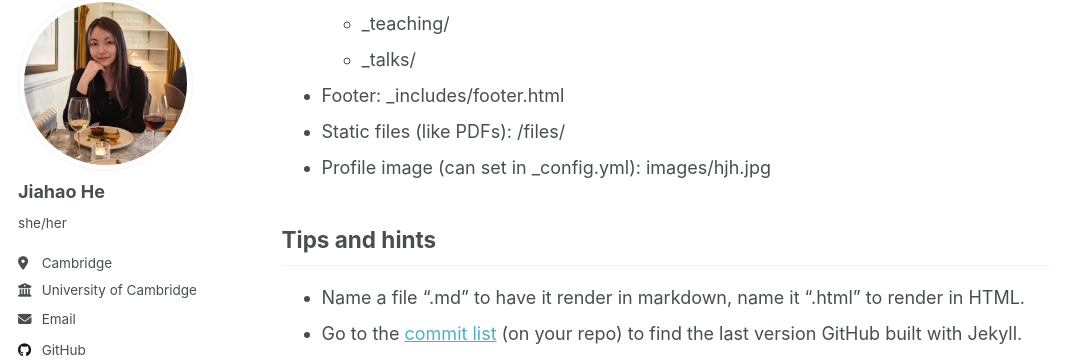
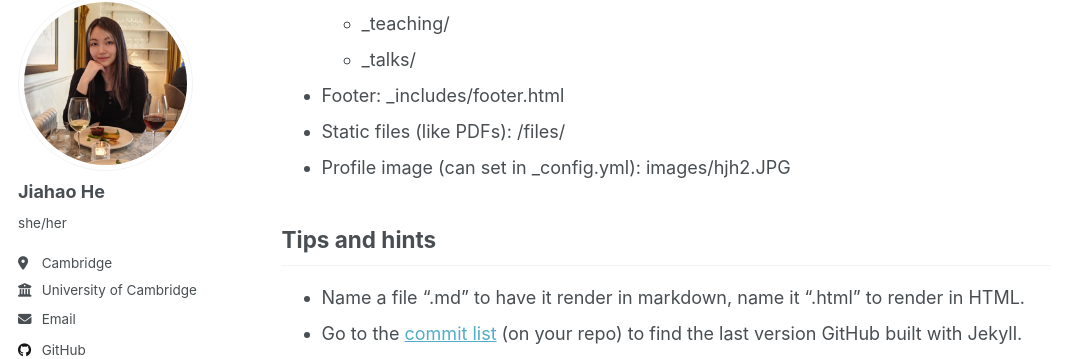
Before and after one commit to Leahh147/Leahh147.github.io, a Jekyll site: the page built from _pages/markdown.md, in a window 1280 px wide and 900 px high, scrolled down 382 px. Shown: the part 103-462 px from the top of the window, without its empty margins (0-1076 px from the left). Built offline with Jekyll 4.4.1, drawn with Linux system fonts in a browser that asks for light colours; emoji names are drawn with the system emoji font.

Commit message:
Update markdown.md

```diff
--- a/_pages/markdown.md
+++ b/_pages/markdown.md
@@ -20,7 +20,7 @@ redirect_from:
   * _talks/
 * Footer: _includes/footer.html
 * Static files (like PDFs): /files/
-* Profile image (can set in _config.yml): images/hjh.jpg
+* Profile image (can set in _config.yml): images/hjh2.JPG
 
 ## Tips and hints
 
```
